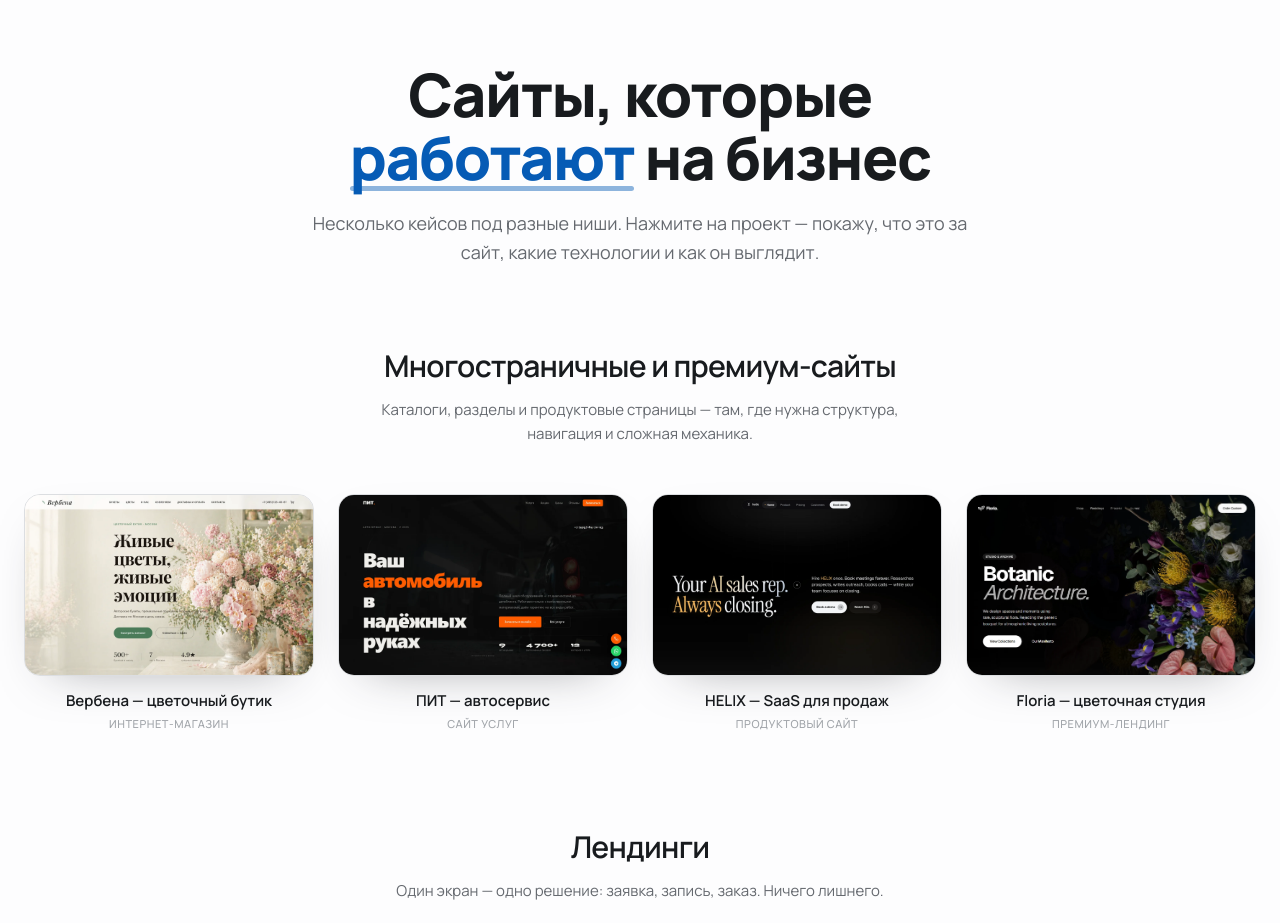
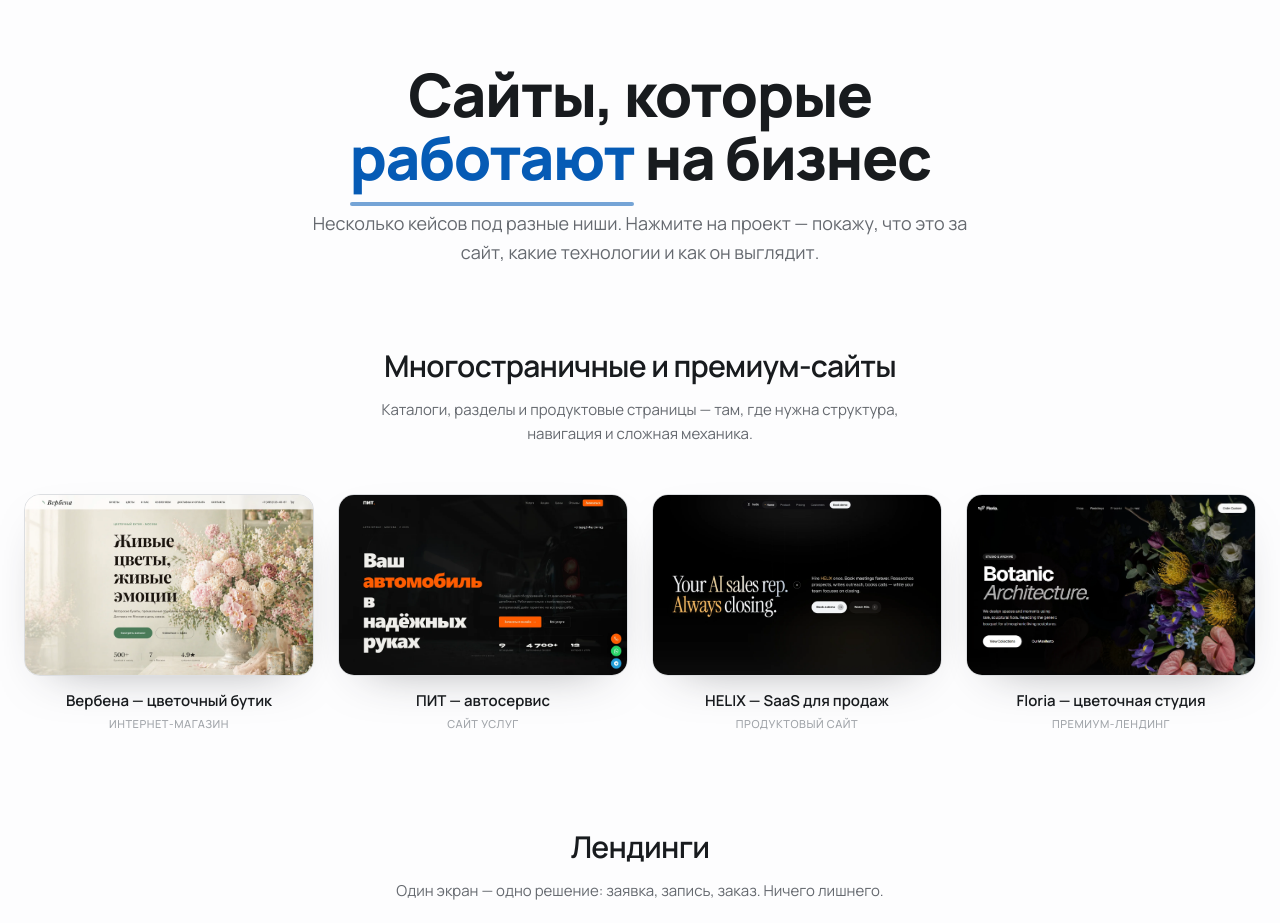
Before and after one commit to Nkey666/nkeydesign, a Next.js app: page / in a window 1280 px wide. Shown: the part 2920-3843 px from the top of the page. Built offline with nearby package versions, Linux system fonts and the light colour scheme.

Commit message:
Fixes: rename Rosha screenshot (cache-bust), descender-safe animated underline, brand-led site title

```diff
--- a/app/layout.tsx
+++ b/app/layout.tsx
@@ -24,7 +24,7 @@ export const metadata: Metadata = {
   metadataBase: new URL(SITE_URL),
   title: {
     default: SITE_TITLE,
-    template: "%s — Никита, разработка сайтов",
+    template: "%s — nkeydesign",
   },
   description: SITE_DESCRIPTION,
   keywords: [
--- a/components/ui/underline-word.tsx
+++ b/components/ui/underline-word.tsx
@@ -4,6 +4,7 @@ import { motion, MotionConfig } from "motion/react";
 import type { ReactNode } from "react";
 
 // Слово с подчёркиванием, которое прочерчивается слева направо при появлении.
+// Линия вынесена ниже хвостов букв (descender «р»), чтобы не задевать глифы.
 export function UnderlineWord({
   children,
   className,
@@ -15,15 +16,15 @@ export function UnderlineWord({
 }) {
   return (
     <MotionConfig reducedMotion="never">
-      <span className={`relative inline-block ${className ?? ""}`}>
+      <span className={`relative inline-block leading-none ${className ?? ""}`}>
         {children}
         <motion.span
           aria-hidden
-          className="absolute -bottom-0.5 left-0 h-[0.09em] w-full origin-left rounded-full bg-brand/45"
+          className="pointer-events-none absolute inset-x-0 bottom-[-0.32em] h-[0.07em] origin-left rounded-full bg-brand/55"
           initial={{ scaleX: 0 }}
           whileInView={{ scaleX: 1 }}
           viewport={{ once: true, amount: 0.8 }}
-          transition={{ duration: 0.7, delay, ease: [0.22, 1, 0.36, 1] }}
+          transition={{ duration: 0.7, delay, ease: [0.16, 1, 0.3, 1] }}
         />
       </span>
     </MotionConfig>
--- a/lib/data/works.ts
+++ b/lib/data/works.ts
@@ -129,7 +129,7 @@ export const cases: Case[] = [
     description:
       "Кофейня как место, а не точка с кофе. Меню, атмосфера зала и бронь стола — сайт, в который хочется зайти так же, как в саму кофейню.",
     tech: ["HTML", "CSS", "JavaScript"],
-    shots: [page("cafe", "full", 1350, 6491)],
+    shots: [page("cafe", "full-2", 1350, 6491)],
   },
   {
     title: "BLOOM — кофейня",
--- a/lib/seo.ts
+++ b/lib/seo.ts
@@ -7,8 +7,8 @@ import { services } from "@/lib/data/services";
 /** Боевой домен. Поменять тут — обновится везде. */
 export const SITE_URL = "https://nkeydesign.ru";
 
-export const SITE_NAME = "Никита — разработка сайтов";
-export const SITE_TITLE = "Никита — фронтенд-разработчик современных сайтов";
+export const SITE_NAME = "nkeydesign";
+export const SITE_TITLE = "Разработка сайтов для бизнеса — nkeydesign";
 export const SITE_DESCRIPTION =
   "Делаю быстрые, адаптивные и визуально продуманные сайты для бизнеса: лендинги, интернет-магазины, корпоративные сайты, редизайн, SEO и оптимизация под ИИ. От идеи до запуска.";
 
```
Also changed, not shown: public/cases/works/cafe-full-2.webp (renamed from public/cases/works/cafe-full.webp).
